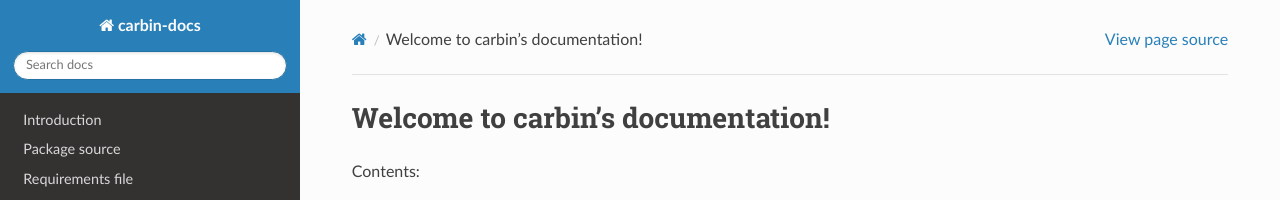
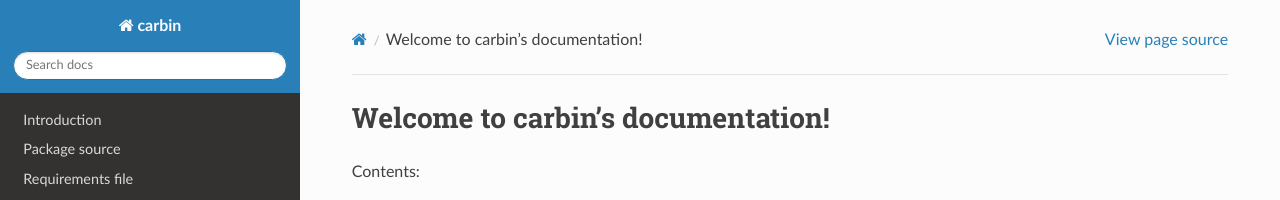
Before and after one commit to gottingen/carbin, a Sphinx documentation site: the page built from docs/source/index.rst, in a window 1280 px wide. Shown: the top 200 px of the page. Built offline with Sphinx 7.4.7 and the Read the Docs theme 2.0.0, drawn with Linux system fonts in a browser that asks for light colours.

Commit message:
update docs

```diff
--- a/docs/source/conf.py
+++ b/docs/source/conf.py
@@ -18,12 +18,12 @@ def setup(app):
     app.add_css_file("main_stylesheet.css")
 
 extensions = ['breathe']
-breathe_projects = { 'carbin-docs': '../xml' }
+breathe_projects = { 'carbin': '../xml' }
 templates_path = ['_templates']
 html_static_path = ['_static']
 source_suffix = '.rst'
 master_doc = 'index'
-project = 'carbin-docs'
+project = 'carbin'
 copyright = 'Copyright 2023 The Elastic-AI Authors.'
 author = 'jeff.li'
 
@@ -33,4 +33,4 @@ exclude_patterns = []
 highlight_language = 'c++'
 pygments_style = 'sphinx'
 todo_include_todos = False
-htmlhelp_basename = 'carbin-docs'
+htmlhelp_basename = 'carbin'
```
